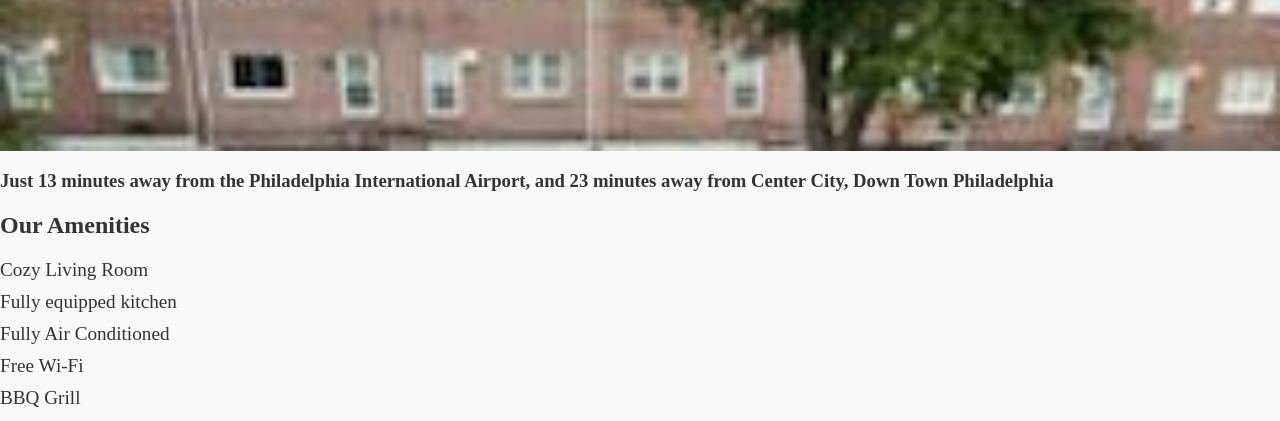
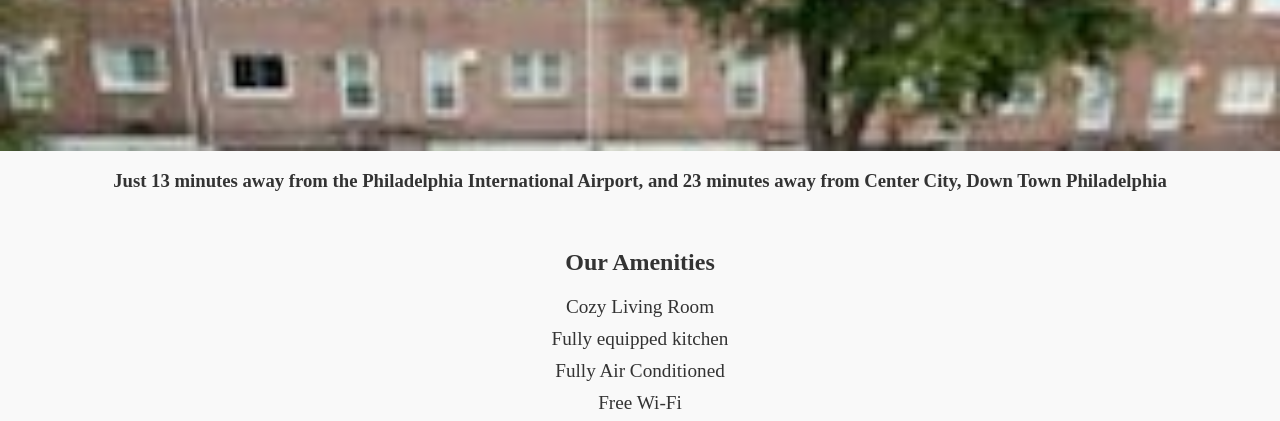
Before and after one commit to TGUSD1/little_palace_guest_house, a plain HTML site: page index.html in a window 1280 px wide. Shown: the part 362-783 px from the top of the page. Drawn offline with Linux system fonts and the light colour scheme.

Commit message:
Updated site with recent changes

```diff
--- a/index.html
+++ b/index.html
@@ -19,10 +19,11 @@
     <section id="hero">
       <h2>Your Relaxation, Our Concern</h2>
     </section>
-    <h3>Just 13 minutes away from the Philadelphia International Airport, and 23 minutes away from Center City, Down Town Philadelphia</h3>
-
+    <h3 id="dest">Just 13 minutes away from the Philadelphia International Airport, and 23 minutes away from Center City, Down Town Philadelphia</h3>
+<h/>
+<br/>
     <section id="features">
-      <h2>Our Amenities</h2>
+      <h2 id="men">Our Amenities</h2>
 
       <ul>
         <li>Cozy Living Room</li>
--- a/style.css
+++ b/style.css
@@ -38,7 +38,9 @@ header {
   color: white;
   font-size: 3rem;
 }
-
+#men {
+  text-align: center;
+}
 #features ul {
   list-style: none;
   padding: 0;
@@ -48,6 +50,11 @@ header {
 #features li {
   margin-bottom: 10px;
   font-size: 1.2rem;
+  text-align: center;
+}
+
+#dest {
+  text-align: center;
 }
 
 #gallery {
```
